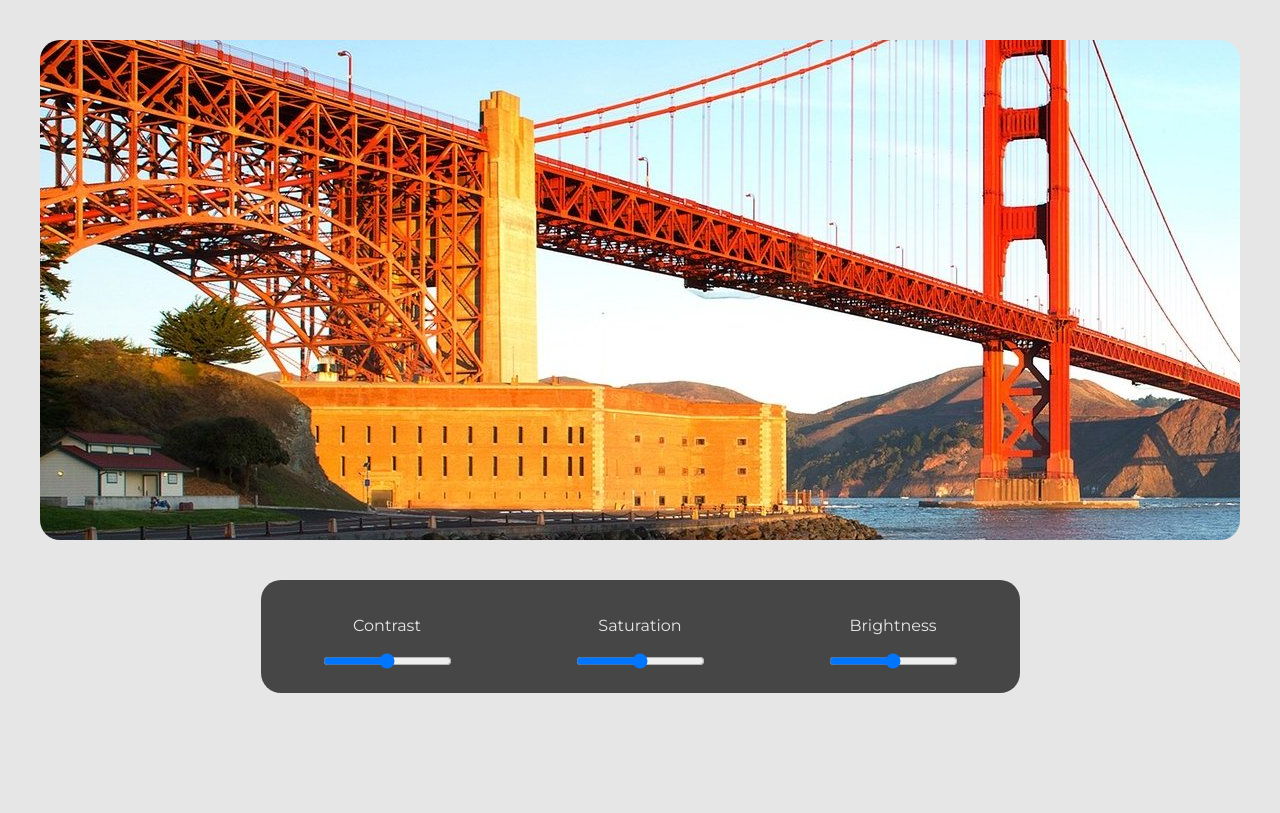
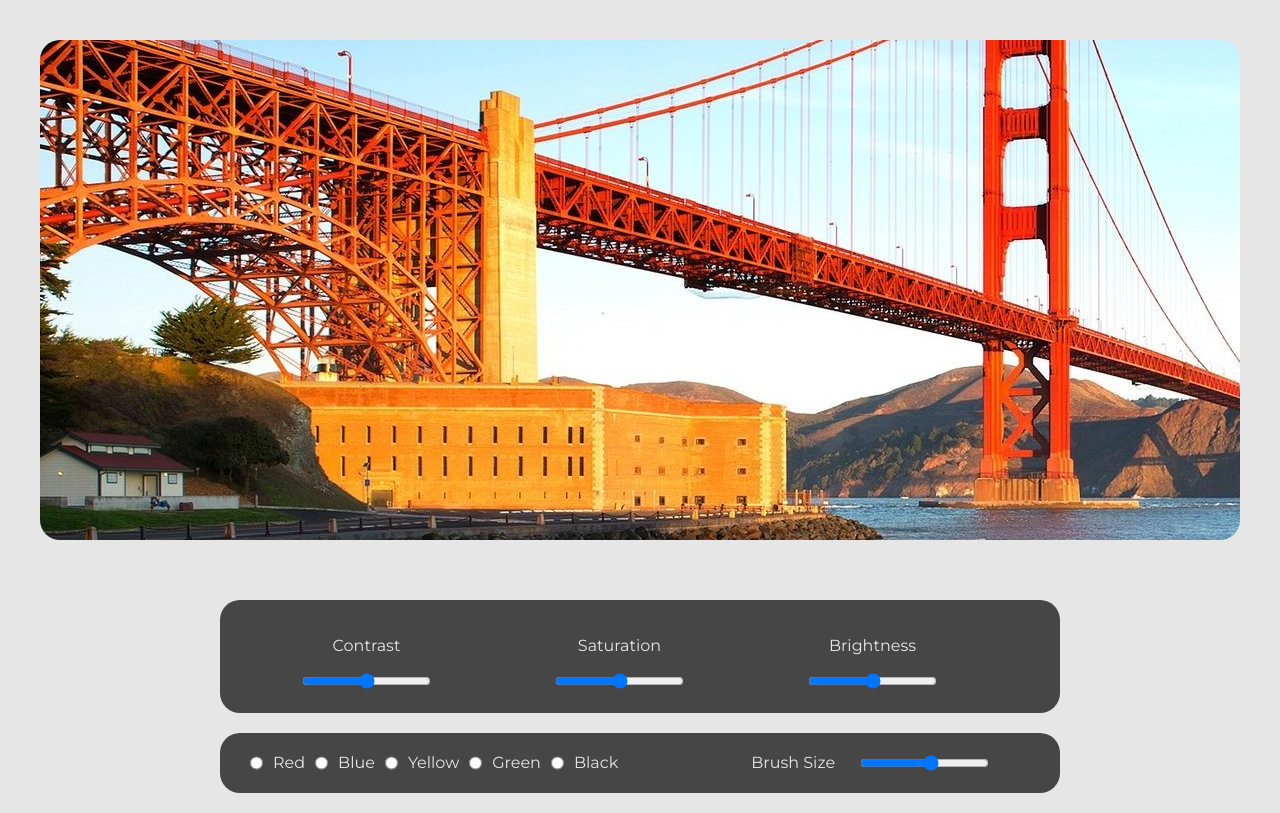
Before and after one commit to ViperEvo/PhotoShopOnline, a plain HTML site: page Index.html in a window 1280 px wide. Drawn offline with Linux system fonts and the light colour scheme.

Commit message:
Brush colors and controls

```diff
--- a/Index.html
+++ b/Index.html
@@ -33,6 +33,14 @@
             </div>
 
         </div>
+        <div class='controls'>
+                <input type="radio" class="color" id="Red">Red<br>
+                <input type="radio" class="color" id="Blue">Blue<br>
+                <input type="radio" class="color" id="Yellow">Yellow<br>
+                <input type="radio" class="color" id="Green">Green<br>
+                <input type="radio" class="color" id="Black">Black<br>
+                <input type="range" id="brushSize" min="1" max="10">Brush Size<br>
+        </div>
     </div>
     <script src="Script.js"></script>
 </body>
--- a/Script.js
+++ b/Script.js
@@ -22,6 +22,7 @@ function limitRange(value) {
     return value;
 }
 
+// Reset zawartości canvasa przed nadpisaniem go nowym obrazem
 function clear()
 {
     context.drawImage(imgC, x, y);
--- a/Style.css
+++ b/Style.css
@@ -21,12 +21,23 @@ body
     flex-direction: row;
     border-radius: 20px;
     background:	rgb(70, 70, 70);
-
+    width: 800px;
+    margin: 20px;
+    padding: 20px;
 }
 .controlPanel
 {
     display: flex;
     flex-direction: column;
     align-items: center;
-    margin: 20px 60px;
+    margin: 0px 60px;
 }
+.color
+{
+    margin: 0 10px;
+}
+#brushSize
+{
+    position: relative;
+    left: 30%;
+}
```
